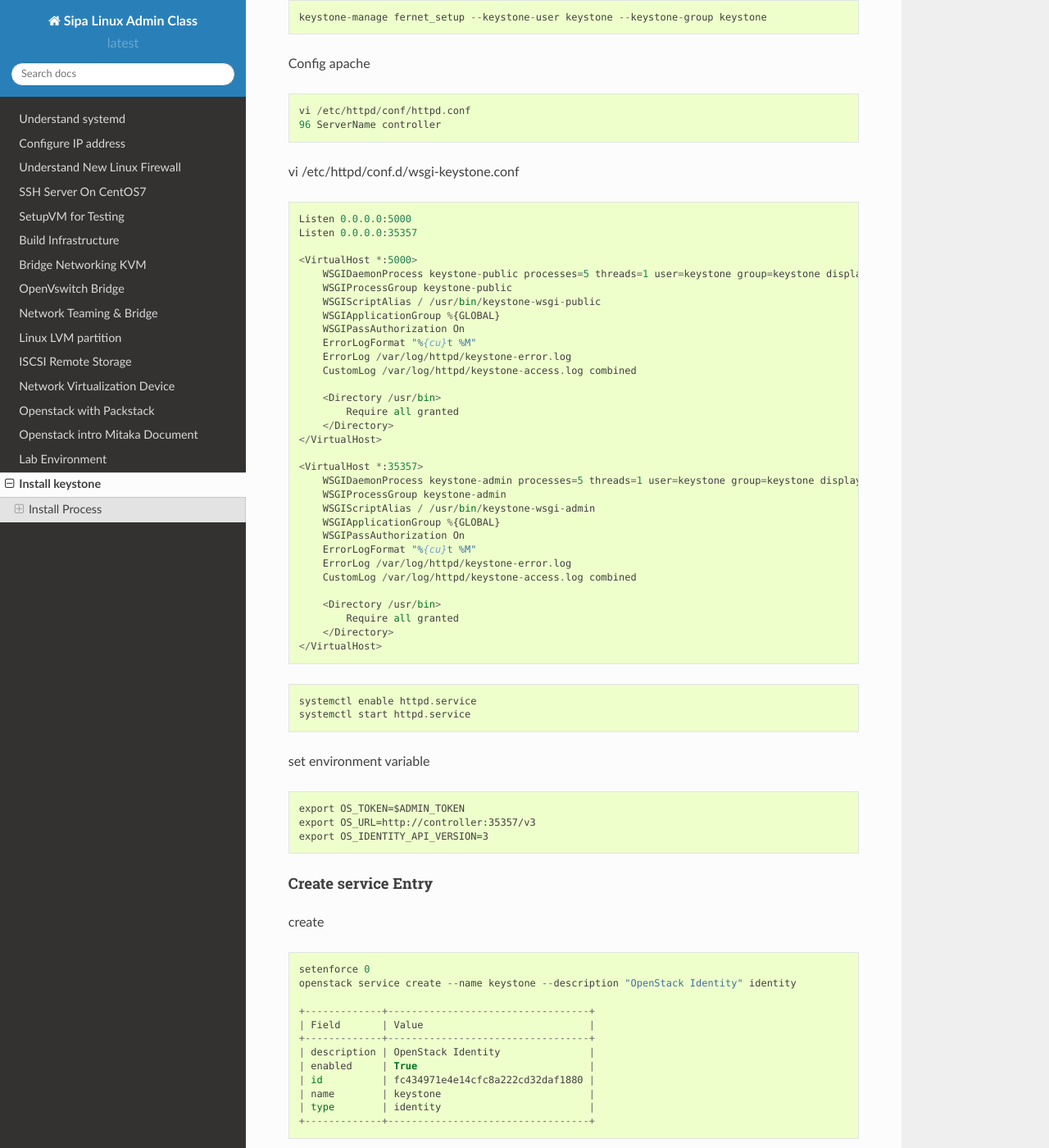
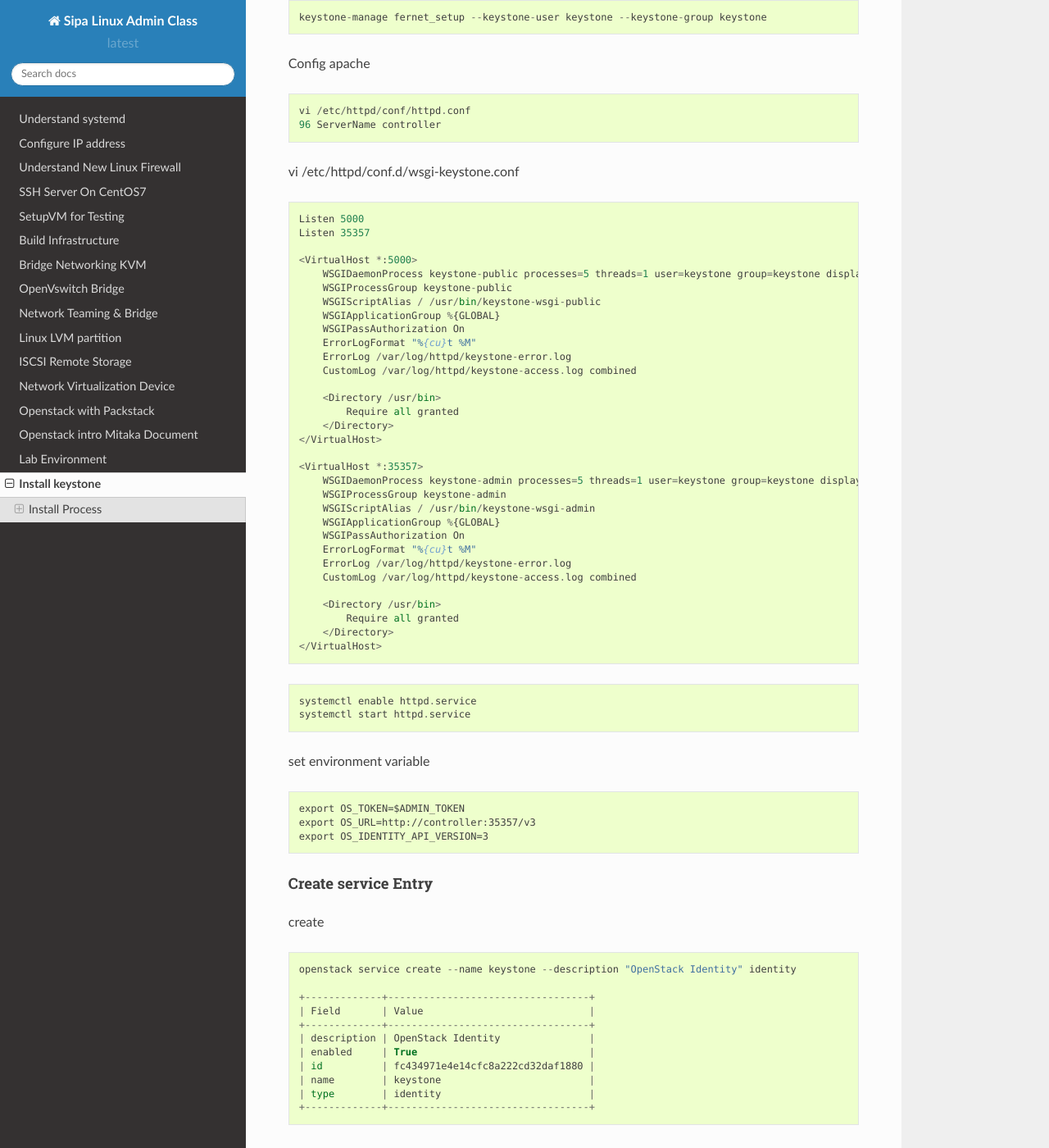
Before and after one commit to thaiopen/SipaLinuxCourse, a Sphinx documentation site: the page built from docs/source/keystone.rst, in a window 1280 px wide and 1400 px high, scrolled down 913 px. Shown: the whole window at 82% size. Built offline with Sphinx 7.4.7 and the Read the Docs theme 2.0.0, drawn with Linux system fonts in a browser that asks for light colours.

Commit message:
building and pushing docs

```diff
--- a/docs/source/keystone.rst
+++ b/docs/source/keystone.rst
@@ -52,8 +52,8 @@ Config apache
 vi /etc/httpd/conf.d/wsgi-keystone.conf
 ::
 
-    Listen 0.0.0.0:5000
-    Listen 0.0.0.0:35357
+    Listen 5000
+    Listen 35357
 
     <VirtualHost *:5000>
         WSGIDaemonProcess keystone-public processes=5 threads=1 user=keystone group=keystone display-name=%{GROUP}
@@ -102,7 +102,6 @@ Create service Entry
 create
 ::
 
-    setenforce 0
     openstack service create --name keystone --description "OpenStack Identity" identity
 
     +-------------+----------------------------------+
@@ -117,6 +116,7 @@ create
 
 delete
 ::
+
     openstack service list
     +----------------------------------+----------+----------+
     | ID                               | Name     | Type     |
```
Also changed, not shown: other parts of docs/source/keystone.rst (+1 -0 lines), 7 other files.
